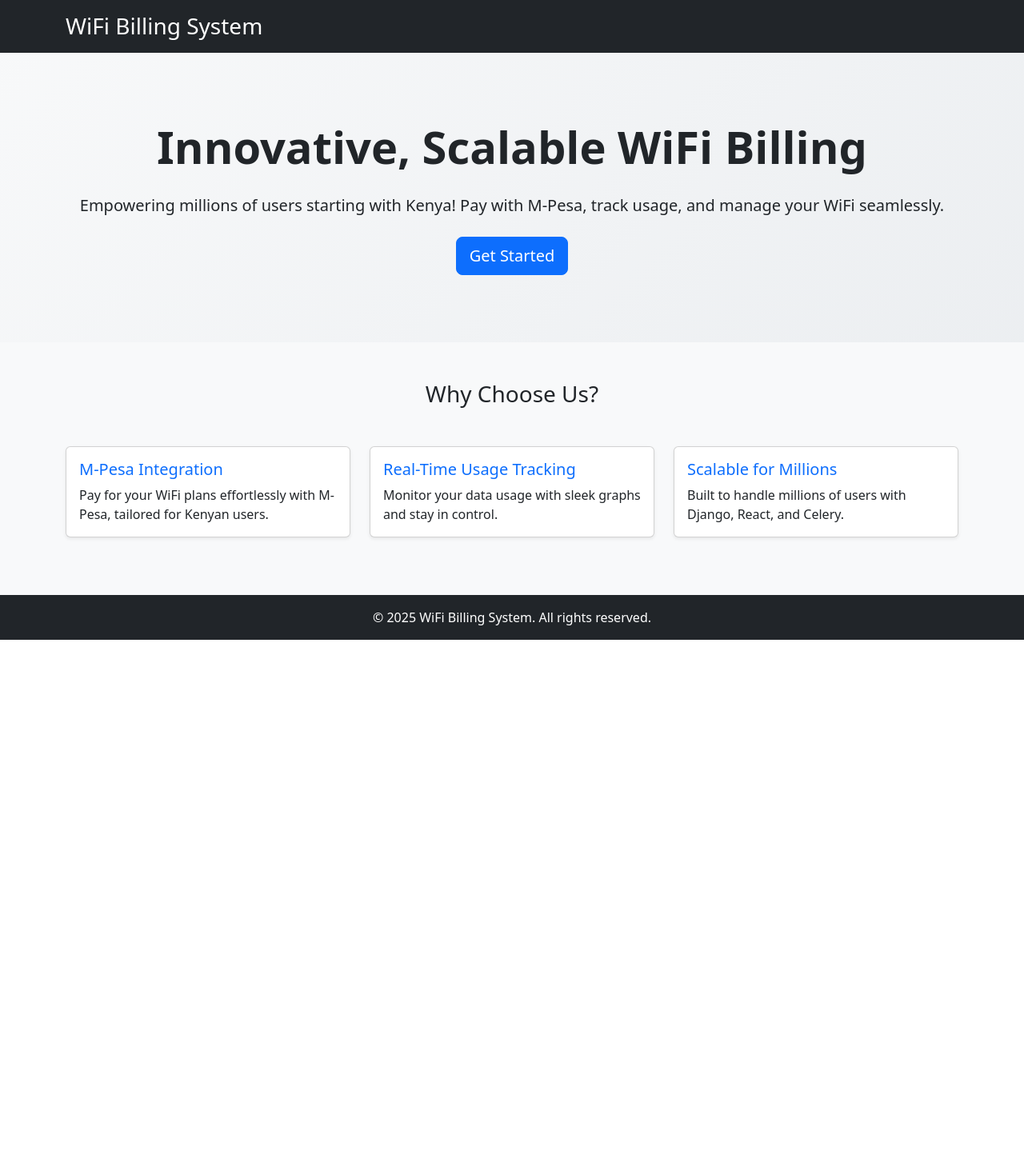
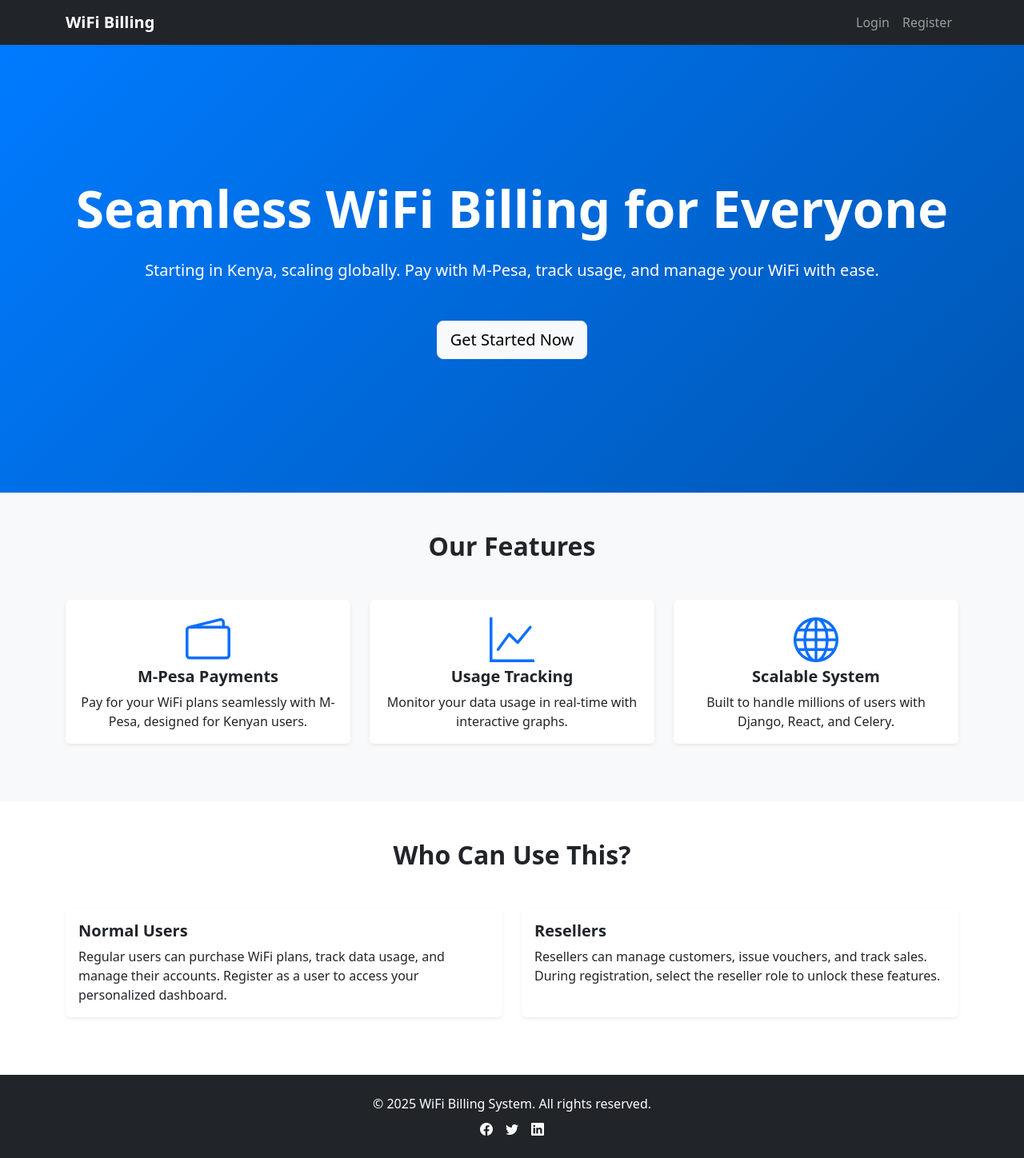
Before and after one commit to WabukoWabuko/wifi-billing-system, a React (Create React App) app in the folder wifi_billing/frontend/wifi-billing-frontend/: page / in a window 1280 px wide. Shown: the whole page at 80% size. Before the commit the page ends 800 px from the top, so only its background shows below. Built offline with nearby package versions, Linux system fonts and the light colour scheme; sample sign-in values are in the browser's storage.

Commit message:
Fixed login 404, enhanced landing page UI/UX, and added registration feature

```diff
--- a/wifi_billing/frontend/wifi-billing-frontend/src/App.js
+++ b/wifi_billing/frontend/wifi-billing-frontend/src/App.js
@@ -5,10 +5,11 @@ import AdminDashboard from './pages/AdminDashboard';
 import ResellerDashboard from './pages/ResellerDashboard';
 import Login from './pages/Login';
 import LandingPage from './pages/LandingPage';
+import Register from './pages/Register';
 import 'bootstrap/dist/css/bootstrap.min.css';
 import './styles/App.css';
 
-// Updated App.js for routing! I’m removing onEnter and adding a landing page for the presentation! – Me
+// Updated App.js with registration route! Ready for the presentation! – Me
 function App() {
   const [isAuthenticated, setIsAuthenticated] = useState(false);
   const [role, setRole] = useState(null);
@@ -27,6 +28,7 @@ function App() {
       <Routes>
         <Route path="/" element={<LandingPage />} />
         <Route path="/login" element={isAuthenticated ? <Navigate to={role === 'admin' ? '/admin' : role === 'reseller' ? '/reseller' : '/dashboard'} /> : <Login />} />
+        <Route path="/register" element={isAuthenticated ? <Navigate to={role === 'admin' ? '/admin' : role === 'reseller' ? '/reseller' : '/dashboard'} /> : <Register />} />
         <Route path="/dashboard" element={isAuthenticated ? <UserDashboard /> : <Navigate to="/login" />} />
         <Route path="/admin" element={isAuthenticated && role === 'admin' ? <AdminDashboard /> : <Navigate to="/login" />} />
         <Route path="/reseller" element={isAuthenticated && role === 'reseller' ? <ResellerDashboard /> : <Navigate to="/login" />} />
--- a/wifi_billing/frontend/wifi-billing-frontend/src/pages/LandingPage.js
+++ b/wifi_billing/frontend/wifi-billing-frontend/src/pages/LandingPage.js
@@ -1,53 +1,69 @@
 import React from 'react';
 import { Link } from 'react-router-dom';
 
-// Landing page for the WiFi billing system! I’m making it sleek and professional for the presentation! – Me
+// Landing page for the WiFi billing system! I’m making it a 10/5 star UI/UX for the presentation! – Me
 const LandingPage = () => {
   return (
-    <div className="d-flex flex-column min-vh-100" style={{ background: 'linear-gradient(135deg, #f8f9fa 0%, #e9ecef 100%)' }}>
-      {/* Header */}
-      <header className="bg-dark text-white py-3">
+    <div className="d-flex flex-column min-vh-100">
+      {/* Navbar */}
+      <nav className="navbar navbar-expand-lg navbar-dark bg-dark shadow-sm">
         <div className="container">
-          <h1 className="h3 mb-0">WiFi Billing System</h1>
+          <Link className="navbar-brand fw-bold" to="/">WiFi Billing</Link>
+          <button className="navbar-toggler" type="button" data-bs-toggle="collapse" data-bs-target="#navbarNav" aria-controls="navbarNav" aria-expanded="false" aria-label="Toggle navigation">
+            <span className="navbar-toggler-icon"></span>
+          </button>
+          <div className="collapse navbar-collapse" id="navbarNav">
+            <ul className="navbar-nav ms-auto">
+              <li className="nav-item">
+                <Link className="nav-link" to="/login">Login</Link>
+              </li>
+              <li className="nav-item">
+                <Link className="nav-link" to="/register">Register</Link>
+              </li>
+            </ul>
+          </div>
         </div>
-      </header>
+      </nav>
 
       {/* Hero Section */}
-      <section className="flex-grow-1 d-flex align-items-center py-5">
-        <div className="container text-center">
-          <h2 className="display-4 fw-bold mb-4">Innovative, Scalable WiFi Billing</h2>
-          <p className="lead mb-4">
-            Empowering millions of users starting with Kenya! Pay with M-Pesa, track usage, and manage your WiFi seamlessly.
+      <section className="hero-section text-center text-white py-5" style={{ background: 'linear-gradient(135deg, #007bff 0%, #0056b3 100%)', minHeight: '70vh', display: 'flex', alignItems: 'center' }}>
+        <div className="container">
+          <h1 className="display-3 fw-bold mb-4 animate__animated animate__fadeIn">Seamless WiFi Billing for Everyone</h1>
+          <p className="lead mb-5 animate__animated animate__fadeIn animate__delay-1s">
+            Starting in Kenya, scaling globally. Pay with M-Pesa, track usage, and manage your WiFi with ease.
           </p>
-          <Link to="/login" className="btn btn-primary btn-lg">Get Started</Link>
+          <Link to="/register" className="btn btn-light btn-lg animate__animated animate__fadeIn animate__delay-2s">Get Started Now</Link>
         </div>
       </section>
 
       {/* Features Section */}
-      <section className="bg-light py-5">
+      <section className="py-5 bg-light">
         <div className="container">
-          <h3 className="text-center mb-5">Why Choose Us?</h3>
+          <h2 className="text-center mb-5 fw-bold">Our Features</h2>
           <div className="row">
             <div className="col-md-4 mb-4">
-              <div className="card shadow-sm h-100">
-                <div className="card-body">
-                  <h5 className="card-title text-primary">M-Pesa Integration</h5>
-                  <p className="card-text">Pay for your WiFi plans effortlessly with M-Pesa, tailored for Kenyan users.</p>
+              <div className="card border-0 shadow-sm h-100 animate__animated animate__fadeInUp">
+                <div className="card-body text-center">
+                  <i className="bi bi-wallet2 display-4 text-primary mb-3"></i>
+                  <h5 className="card-title fw-bold">M-Pesa Payments</h5>
+                  <p className="card-text">Pay for your WiFi plans seamlessly with M-Pesa, designed for Kenyan users.</p>
                 </div>
               </div>
             </div>
             <div className="col-md-4 mb-4">
-              <div className="card shadow-sm h-100">
-                <div className="card-body">
-                  <h5 className="card-title text-primary">Real-Time Usage Tracking</h5>
-                  <p className="card-text">Monitor your data usage with sleek graphs and stay in control.</p>
+              <div className="card border-0 shadow-sm h-100 animate__animated animate__fadeInUp animate__delay-1s">
+                <div className="card-body text-center">
+                  <i className="bi bi-graph-up display-4 text-primary mb-3"></i>
+                  <h5 className="card-title fw-bold">Usage Tracking</h5>
+                  <p className="card-text">Monitor your data usage in real-time with interactive graphs.</p>
                 </div>
               </div>
             </div>
             <div className="col-md-4 mb-4">
-              <div className="card shadow-sm h-100">
-                <div className="card-body">
-                  <h5 className="card-title text-primary">Scalable for Millions</h5>
+              <div className="card border-0 shadow-sm h-100 animate__animated animate__fadeInUp animate__delay-2s">
+                <div className="card-body text-center">
+                  <i className="bi bi-globe display-4 text-primary mb-3"></i>
+                  <h5 className="card-title fw-bold">Scalable System</h5>
                   <p className="card-text">Built to handle millions of users with Django, React, and Celery.</p>
                 </div>
               </div>
@@ -56,12 +72,50 @@ const LandingPage = () => {
         </div>
       </section>
 
+      {/* Roles Section */}
+      <section className="py-5">
+        <div className="container">
+          <h2 className="text-center mb-5 fw-bold">Who Can Use This?</h2>
+          <div className="row">
+            <div className="col-md-6 mb-4">
+              <div className="card border-0 shadow-sm h-100 animate__animated animate__fadeInLeft">
+                <div className="card-body">
+                  <h5 className="card-title fw-bold">Normal Users</h5>
+                  <p className="card-text">
+                    Regular users can purchase WiFi plans, track data usage, and manage their accounts. Register as a user to access your personalized dashboard.
+                  </p>
+                </div>
+              </div>
+            </div>
+            <div className="col-md-6 mb-4">
+              <div className="card border-0 shadow-sm h-100 animate__animated animate__fadeInRight">
+                <div className="card-body">
+                  <h5 className="card-title fw-bold">Resellers</h5>
+                  <p className="card-text">
+                    Resellers can manage customers, issue vouchers, and track sales. During registration, select the reseller role to unlock these features.
+                  </p>
+                </div>
+              </div>
+            </div>
+          </div>
+        </div>
+      </section>
+
       {/* Footer */}
-      <footer className="bg-dark text-white py-3">
+      <footer className="bg-dark text-white py-4 mt-auto">
         <div className="container text-center">
-          <p className="mb-0">&copy; 2025 WiFi Billing System. All rights reserved.</p>
+          <p className="mb-0">© 2025 WiFi Billing System. All rights reserved.</p>
+          <div className="mt-2">
+            <a href="#" className="text-white mx-2"><i className="bi bi-facebook"></i></a>
+            <a href="#" className="text-white mx-2"><i className="bi bi-twitter"></i></a>
+            <a href="#" className="text-white mx-2"><i className="bi bi-linkedin"></i></a>
+          </div>
         </div>
       </footer>
+
+      {/* Add Animate.css and Bootstrap Icons for animations and icons */}
+      <link rel="stylesheet" href="https://cdnjs.cloudflare.com/ajax/libs/animate.css/4.1.1/animate.min.css" />
+      <link rel="stylesheet" href="https://cdn.jsdelivr.net/npm/bootstrap-icons@1.11.3/font/bootstrap-icons.min.css" />
     </div>
   );
 };
--- /dev/null
+++ b/wifi_billing/frontend/wifi-billing-frontend/src/pages/Register.js
@@ -0,0 +1,100 @@
+import React, { useState } from 'react';
+import { useNavigate, Link } from 'react-router-dom';
+import { register } from '../services/api';
+
+// Registration page for new users! I’m making it user-friendly for the presentation! – Me
+const Register = () => {
+  const [username, setUsername] = useState('');
+  const [password, setPassword] = useState('');
+  const [password2, setPassword2] = useState('');
+  const [phone, setPhone] = useState('');
+  const [role, setRole] = useState('user');
+  const [error, setError] = useState('');
+  const navigate = useNavigate();
+
+  const handleRegister = async (e) => {
+    e.preventDefault();
+    if (password !== password2) {
+      setError('Passwords do not match');
+      return;
+    }
+    try {
+      await register(username, password, phone, role);
+      alert('Registration successful! Please log in.');
+      navigate('/login');
+    } catch (err) {
+      setError(err.response?.data?.detail || 'Registration failed. Please try again.');
+      console.error('Registration error:', err);
+    }
+  };
+
+  return (
+    <div className="container d-flex justify-content-center align-items-center vh-100">
+      <div className="card p-4 shadow-sm" style={{ width: '400px' }}>
+        <h3 className="text-center mb-4">Register</h3>
+        <form onSubmit={handleRegister}>
+          <div className="mb-3">
+            <label className="form-label">Username</label>
+            <input
+              type="text"
+              className="form-control"
+              value={username}
+              onChange={(e) => setUsername(e.target.value)}
+              required
+            />
+          </div>
+          <div className="mb-3">
+            <label className="form-label">Phone Number</label>
+            <input
+              type="text"
+              className="form-control"
+              value={phone}
+              onChange={(e) => setPhone(e.target.value)}
+              placeholder="e.g., 254716524892"
+              required
+            />
+          </div>
+          <div className="mb-3">
+            <label className="form-label">Role</label>
+            <select
+              className="form-select"
+              value={role}
+              onChange={(e) => setRole(e.target.value)}
+              required
+            >
+              <option value="user">Normal User</option>
+              <option value="reseller">Reseller</option>
+            </select>
+          </div>
+          <div className="mb-3">
+            <label className="form-label">Password</label>
+            <input
+              type="password"
+              className="form-control"
+              value={password}
+              onChange={(e) => setPassword(e.target.value)}
+              required
+            />
+          </div>
+          <div className="mb-3">
+            <label className="form-label">Confirm Password</label>
+            <input
+              type="password"
+              className="form-control"
+              value={password2}
+              onChange={(e) => setPassword2(e.target.value)}
+              required
+            />
+          </div>
+          {error && <p className="text-danger">{error}</p>}
+          <button type="submit" className="btn btn-primary w-100">Register</button>
+        </form>
+        <p className="text-center mt-3">
+          Already have an account? <Link to="/login">Login here</Link>
+        </p>
+      </div>
+    </div>
+  );
+};
+
+export default Register;
```
Also changed, not shown: wifi_billing/frontend/wifi-billing-frontend/src/services/api.js (+15 -1 lines), 1 other file (tests, documents, lock files or other folders).
